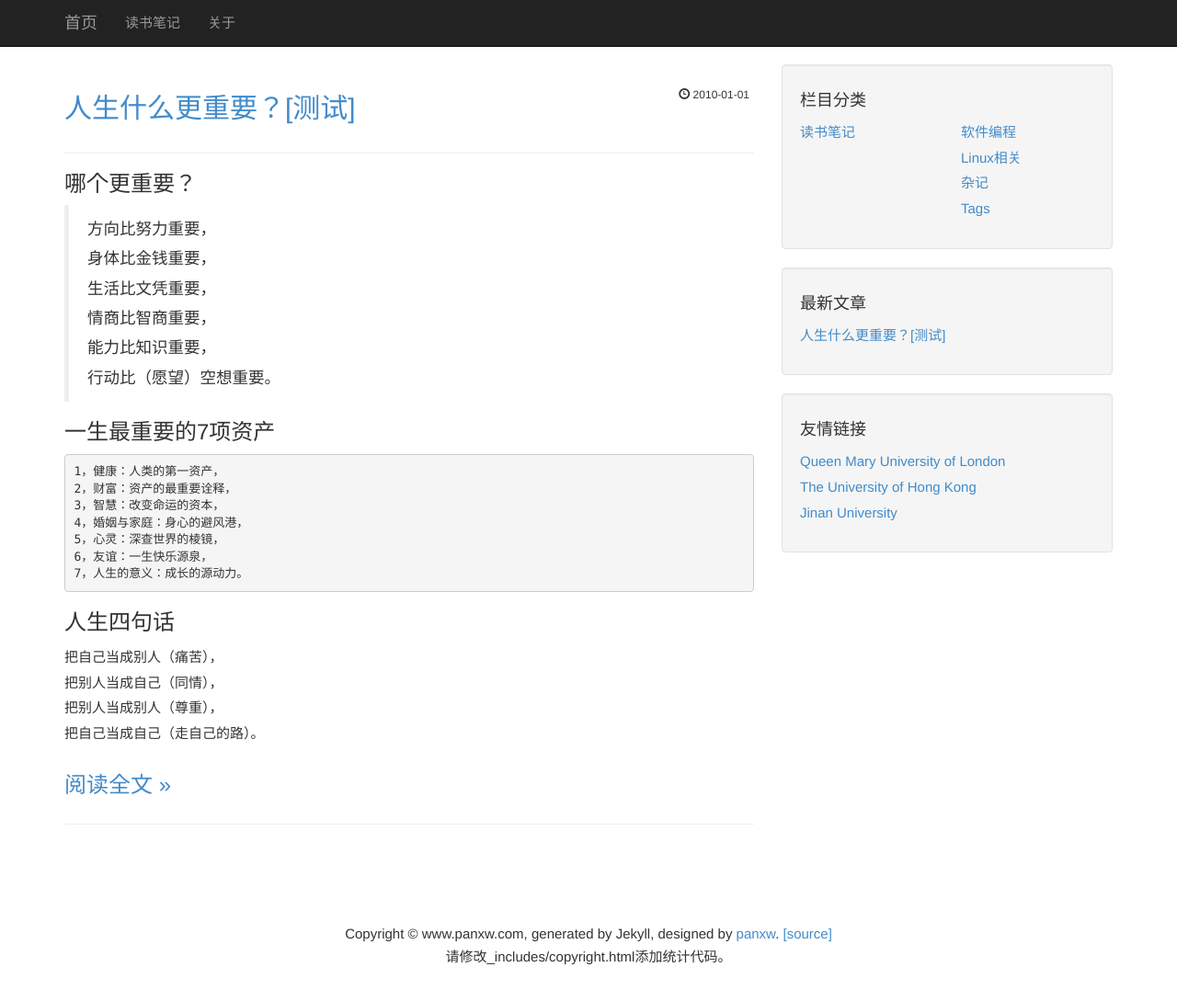
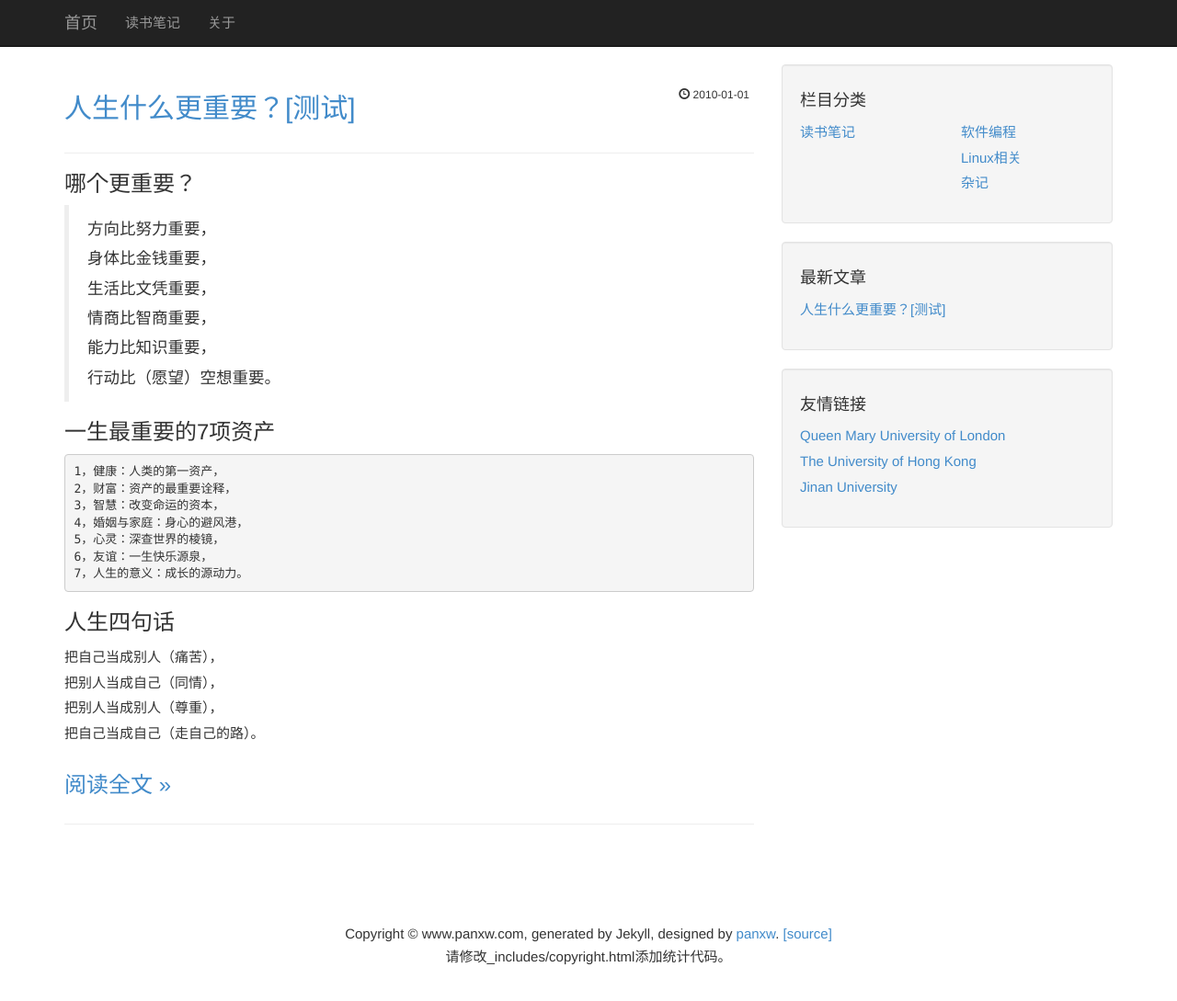
Before and after one commit to july0905/haoyuanzhang1990.github.io, a Jekyll site: the page built from index.html, in a window 1280 px wide and 1101 px high. Shown: the top 1089 px of the window at 92% size. Built offline with Jekyll 4.4.1, drawn with Linux system fonts in a browser that asks for light colours; the list of posts is cut into pages by our own code.

Commit message:
Update categories.html

```diff
--- a/_includes/categories.html
+++ b/_includes/categories.html
@@ -25,11 +25,6 @@
                       杂记
                     </a>
                   </li>
-                  <li>
-                    <a href="/tags.html">
-                      Tags
-                    </a>
-                  </li>
                 </ul>
               </div>
               <!-- /.col-lg-6 -->
```
